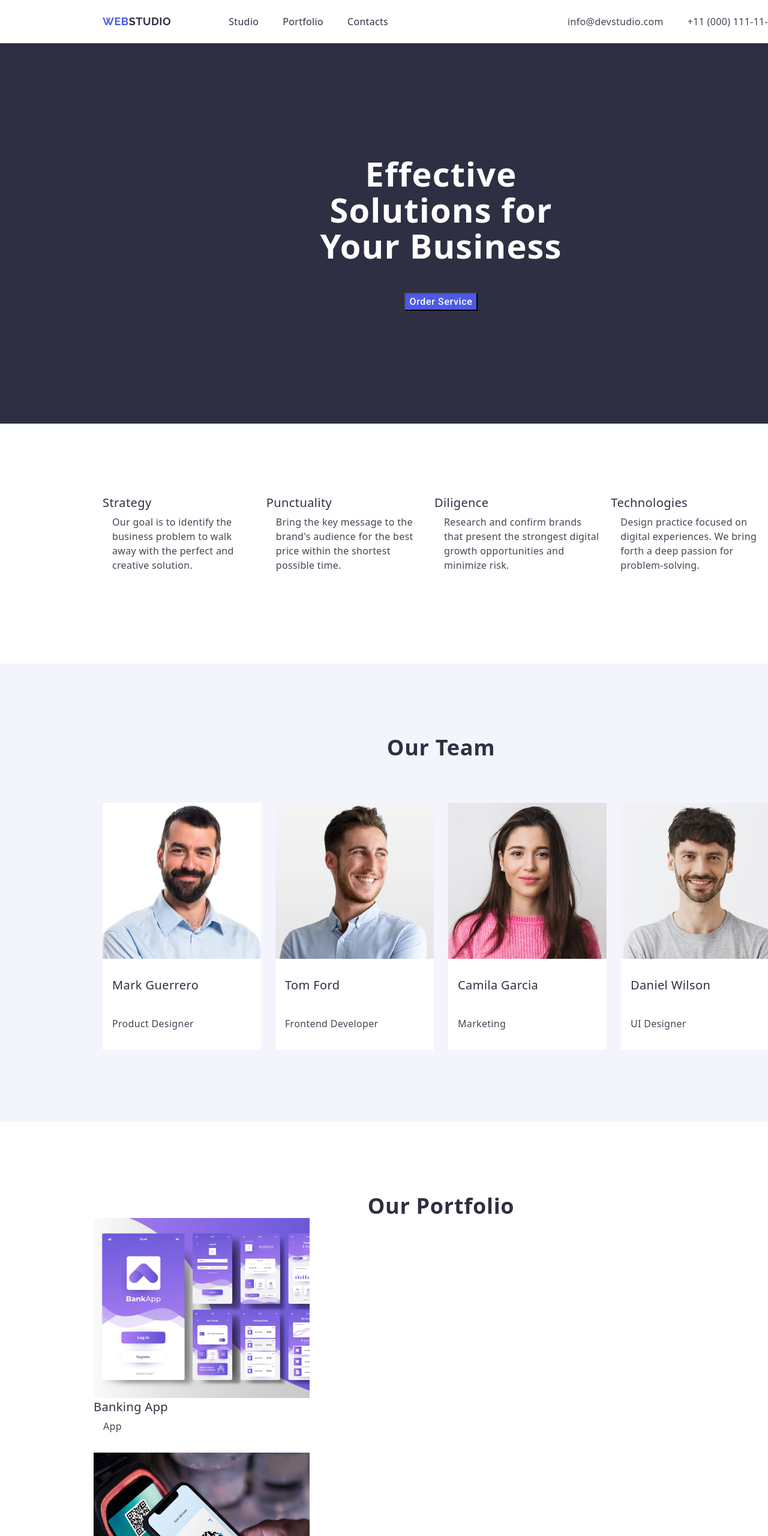
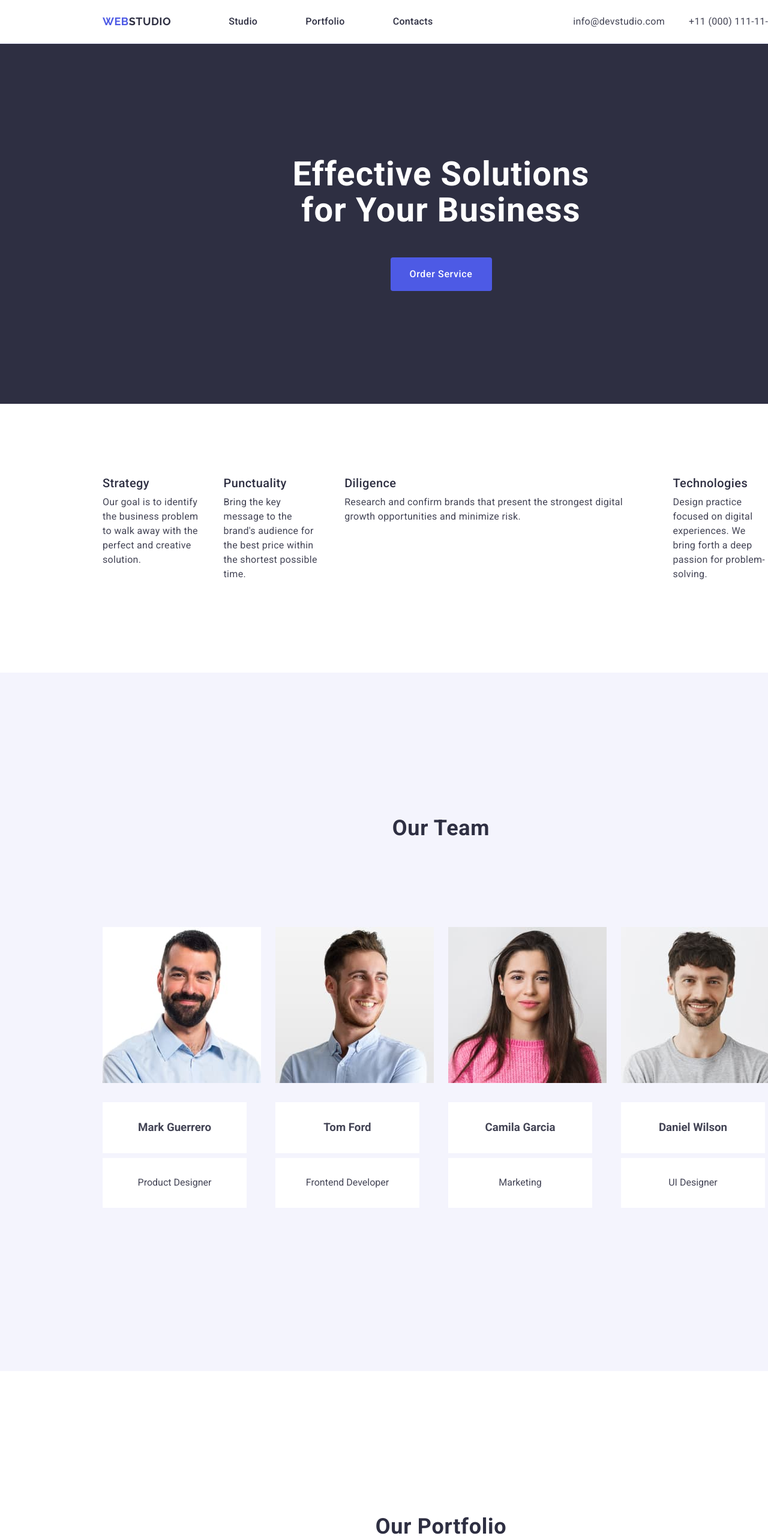
Before and after one commit to statsik/Homework-3, a plain HTML site: page index.html in a window 1280 px wide. Shown: the top 2560 px of the page at 60% size. Drawn offline with nearby package versions, Linux system fonts and the light colour scheme.

Commit message:
Commit-2

```diff
--- a/css/style.css
+++ b/css/style.css
@@ -18,6 +18,12 @@ h1, h2, h3, h4, h5, h6, p, ul {
 a{
     text-decoration: none;
 }
+img{
+    display: block;
+}
+.header{
+    border-bottom: 1px solid #e7e9fc;
+}
 .container-header{
     display: flex;
     height: 72px;
@@ -32,7 +38,7 @@ a{
     letter-spacing: 0.03em;
     text-transform: uppercase;
     color:#4d5ae5;
-    padding-right: 76px;
+    margin-right: 76px;
 }
 .logo-studio{
     color:#2e2f42;
@@ -49,7 +55,13 @@ a{
     font-weight: 500;
     letter-spacing: 0.02em;
     color: #2e2f42;
-    width: calc((261-40)/3)
+    gap:40px;
+}
+.header-navigation-list-part{
+    padding: 24px 0;
+}
+.header-navigation-list-part:last-child{
+    margin-right: 0;
 }
 .header-navigation-list-part-link{
     font-weight: 500;
@@ -65,8 +77,11 @@ a{
 .header-adress-list{
     display: flex;
 }
-.header-adress-list-e:first-child{
-    padding-right: 40px;
+.header-adress-list-e{
+    margin-right: 40px;
+}
+.header-adress-list-e:last-child{
+    margin-right: 0;
 }
 .header-navigation-list-part-link:hover{
     color:#404bbf;
@@ -109,7 +124,7 @@ a{
     margin-right: auto;
     margin-left: auto;
     margin-bottom: 48px;
-    width: 496px;
+    max-width: 496px;
 }
 .effective-solution-button{
     color: #FFFF;
@@ -124,6 +139,10 @@ a{
     margin-right: auto;
     margin-left: auto;
     display: block;
+    min-width: 169px;
+    height: 56px;
+    border: none;
+    border-radius: 4px;
 }
 .effective-solution-button:hover{
     background-color: #404BBF;
@@ -143,13 +162,26 @@ a{
     color: #ffffff;
 }
 .headline{
-    margin:120px 0;
+    padding: 120px 0;
+}
+.visually-hidden{
+    position: absolute;
+      width: 1px;
+      height: 1px;
+      padding: 0;
+      margin: -1px;
+      overflow: hidden;
+      clip: rect(0, 0, 0, 0);
+      white-space: nowrap;
+      border: 0;
+      margin-bottom: 8px;
 }
 .headline-list{
     display: flex;
+    gap: 24px;
 }
 .headline-list-part{
-    width:calc((1128px-72px)/4);
+    width: calc((100% - 72px) / 4);
 }
 .headline-list-part-title{
     line-height: 1.5rem;
@@ -165,9 +197,11 @@ a{
     letter-spacing: 0.02em;
     color: #434455;
     padding-top: 8px;
+    padding-left: 0px;
 }
 .our-team{
     background-color: rgba(244, 244, 253, 1);
+    padding: 120px 0;
 }
 .our-team-title{
     font-size: 36px;
@@ -177,6 +211,7 @@ a{
     text-transform: capitalize;
     color:#2e2f42;
     padding-top: 120px;
+    margin-bottom: 72px;
 }
 .our-team-member-img{
     display: block;
@@ -188,11 +223,25 @@ a{
     margin-left:auto;
     margin-right: auto;
     padding-bottom: 120px;
+    gap:24px;
 }
 .our-team-member{
-    width:calc((1128px-72px)/4);
+    width: calc((100% - 72px) / 4);
     padding-right: 24px;
-
+    border-radius: 0px 0px 4px 4px;
+}
+.our-team-member-container{
+    padding: 32px 0;
+}
+.our-team-title{
+    margin-bottom: 72px;
+}
+.our-team-member-name{
+    text-align: center;
+    margin-bottom: 8px;
+}
+.our-team-member-paragraf{
+    text-align: center
 }
 .our-team-member h3,p{
     background-color: rgba(255, 255, 255, 1);
@@ -210,6 +259,10 @@ a{
     padding-left: auto;
     padding-right: auto;
 }
+.our-portfolio{
+    padding-top: 120px;
+    padding-bottom: 120px;
+}
 .container-our-portfolio{
     padding: 120px 0;
 }
@@ -220,6 +273,13 @@ a{
     letter-spacing: 0.02em;
     text-transform: capitalize;
     color:#2e2f42;
+    margin-bottom: 72px;
+}
+.our-portfolio-list{
+    display: flex;
+    flex-wrap: wrap;
+    column-gap: 24px;
+    row-gap: 48px;
 }
 .our-portfolio-list-part-title{
     font-weight: 500;
@@ -227,6 +287,15 @@ a{
     line-height: 1.2;
     letter-spacing: 0.02em;
     color: #2e2f42;
+    margin-bottom: 8px;
+}
+.our-portfolio-list-part{
+    width: calc((100% - 48px) / 3);
+}
+.our-portfolio-container{
+    padding: 32px 16px;
+    border: 1px solid #e7e9fc;
+    border-top: none;
 }
 .our-portfolio-list-part-paragraf{
     line-height: 1.5;
@@ -235,6 +304,11 @@ a{
 }
 .footer{
     background-color: #2e2f42;
+    padding: 100px 0;
+}
+.logo-footer{
+    display: inline-block;
+    margin-bottom: 16px;
 }
 .logo-studio-footer{
     color:#f4f4fd;
--- a/index.html
+++ b/index.html
@@ -4,11 +4,11 @@
     <meta charset="UTF-8" />
     <meta name="viewport" content="width=device-width, initial-scale=1.0" />
     <title>Document</title>
+    <link rel="stylesheet" href="https://cdnjs.cloudflare.com/ajax/libs/modern-normalize/3.0.1/modern-normalize.min.css">
     <link rel="preconnect" href="https://fonts.googleapis.com">
     <link rel="preconnect" href="https://fonts.gstatic.com" crossorigin>
     <link href="https://fonts.googleapis.com/css2?family=Raleway:wght@700&family=Roboto:wght@400;500;700&display=swap" rel="stylesheet">
     <link rel="stylesheet" href="./css/style.css">
-    <link rel="stylesheet" href="https://cdnjs.cloudflare.com/ajax/libs/modern-normalize/3.0.1/modern-normalize.min.css">
 </head>
 <body>
     <header class="header">
@@ -45,7 +45,7 @@
         </section>
         <section class="headline">
             <div class="container-headline container">
-                <h2 hidden>Headline</h2>
+                <h2 class="visually-hidden">Headline</h2>
                 <ul class="headline-list">
                     <li class="headline-list-part">
                         <h3 class="headline-list-part-title">Strategy</h3>
@@ -73,24 +73,34 @@
                 <ul class="our-team-members">
                     <li class="our-team-member">
                         <img src="./images/Mark_Guerrero.jpg" class="our-team-member-img" alt="Mark Guerrero" width="264" >
-                        <h3 class="headline-list-part-title">Mark Guerrero</h3>
-                        <p class="headline-list-part-paragraf">Product Designer</p>
+                        <div class="our-team-member-container">
+                            <h3 class="our-team-member-name">Mark Guerrero</h3>
+                            <p class="our-team-member-paragraf">Product Designer</p>
+                        </div>
+
                     </li>
                     <li class="our-team-member">
                         <img src="./images/Tom_Ford.jpg" class="our-team-member-img" alt="Tom Ford" width="264">
-                        <h3 class="headline-list-part-title">Tom Ford</h3>
-                        <p class="headline-list-part-paragraf">Frontend Developer</p>
+                        <div class="our-team-member-container">
+                            <h3 class="our-team-member-name">Tom Ford</h3>
+                            <p class="our-team-member-paragraf">Frontend Developer</p>
+                        </div>
+
                     </li>
                     <li class="our-team-member">
                         <img src="./images/Camila_Garcia.jpg" class="our-team-member-img" alt="Camila Garcia" width="264">
-                        <h3 class="headline-list-part-title">Camila Garcia</h3>
-                        <p class="headline-list-part-paragraf">Marketing</p>
+                        <div class="our-team-member-container">
+                            <h3 class="our-team-member-name">Camila Garcia</h3>
+                            <p class="our-team-member-paragraf">Marketing</p>
+                        </div>
                     </li>
                     <li class="our-team-member">
                         <img src="./images/Daniel_Wilson.jpg" class="our-team-member-img" alt="Daniel Wilson" width="264">
-                        <h3 class="headline-list-part-title">Daniel Wilson</h3>
-                        <p class="headline-list-part-paragraf">UI Designer</p>
-                    </li>
+                        <div class="our-team-member-container">
+                            <h3 class="our-team-member-name">Daniel Wilson</h3>
+                            <p class="our-team-member-paragraf">UI Designer</p>
+                        </div>
+                       </li>
                 </ul>
             </div>
         </section>
@@ -100,33 +110,49 @@
                 <ul class="our-portfolio-list">
                     <li class="our-portfolio-list-part">
                         <img src="./images/Banking_App.jpg" alt="Banking App" width="360">
-                        <h3 class="headline-list-part-title">Banking App</h3>
-                        <p class="headline-list-part-paragraf">App</p>
+                        <div class="our-portfolio-container">
+                            <h3 class="our-portfolio-list-part-title">Banking App</h3>
+                            <p class="our-portfolio-list-part-paragraf">App</p>
+                        </div>
+
                     </li>
                     <li class="our-portfolio-list-part">
                         <img src="./images/Cashless_Payment.jpg" alt="Cashless Payment" width="360">
-                        <h3 class="headline-list-part-title">Cashless Payment</h3>
-                        <p class="headline-list-part-paragraf">Marketing</p>
+                        <div class="our-portfolio-container">
+                            <h3 class="our-portfolio-list-part-title">Cashless Payment</h3>
+                            <p class="our-portfolio-list-part-paragraf">Marketing</p>
+                        </div>
+
                     </li>
                     <li class="our-portfolio-list-part">
                         <img src="./images/Meditation_App.jpg" alt="Meditation App" width="360">
-                        <h3 class="headline-list-part-title">Meditation App</h3>
-                        <p class="headline-list-part-paragraf">App</p>
+                        <div class="our-portfolio-container">
+                            <h3 class="our-portfolio-list-part-title">Meditation App</h3>
+                            <p class="our-portfolio-list-part-paragraf">App</p>
+                        </div>
+
                     </li>
                     <li class="our-portfolio-list-part">
                         <img src="./images/Taxi_Service.jpg" alt="Taxi Service" width="360">
-                        <h3 class="headline-list-part-title">Taxi Service</h3>
-                        <p class="headline-list-part-paragraf">Marketing</p>
+                        <div class="our-portfolio-container">
+                            <h3 class="our-portfolio-list-part-title">Taxi Service</h3>
+                            <p class="our-portfolio-list-part-paragraf">Marketing</p>
+                        </div>
+
                     </li>
                     <li class="our-portfolio-list-part">
                         <img src="./images/Screen_Illustrations.jpg" alt="Screen Illustrations" width="360">
-                        <h3 class="headline-list-part-title">Screen Illustrations</h3>
-                        <p class="headline-list-part-paragraf">Design</p>
+                        <div class="our-portfolio-container">
+                            <h3 class="our-portfolio-list-part-title">Screen Illustrations</h3>
+                            <p class="our-portfolio-list-part-paragraf">Design</p>
+                        </div>
                     </li>
                     <li class="our-portfolio-list-part">
                         <img src="./images/Online_Courses.jpg" alt="Online Courses" width="360">
-                        <h3 class="headline-list-part-title">Online Courses</h3>
-                        <p class="headline-list-part-paragraf">Marketing</p>
+                        <div class="our-portfolio-container">
+                            <h3 class="our-portfolio-list-part-title">Online Courses</h3>
+                            <p class="our-portfolio-list-part-paragraf">Marketing</p>
+                        </div>
                     </li>
                 </ul>
             </div>
@@ -135,7 +161,7 @@
     </main>
     <footer class="footer">
         <div class="container-footer container">
-            <a class="logo" href="./index.html">Web<span class="logo-studio-footer">Studio</span></a>
+            <a class="logo-footer" href="./index.html">Web<span class="logo-studio-footer">Studio</span></a>
             <p class="footer-paragraf">Increase the flow of customers and sales for your business with digital marketing & growth solutions.</p>
         </div>
     </footer>
```
